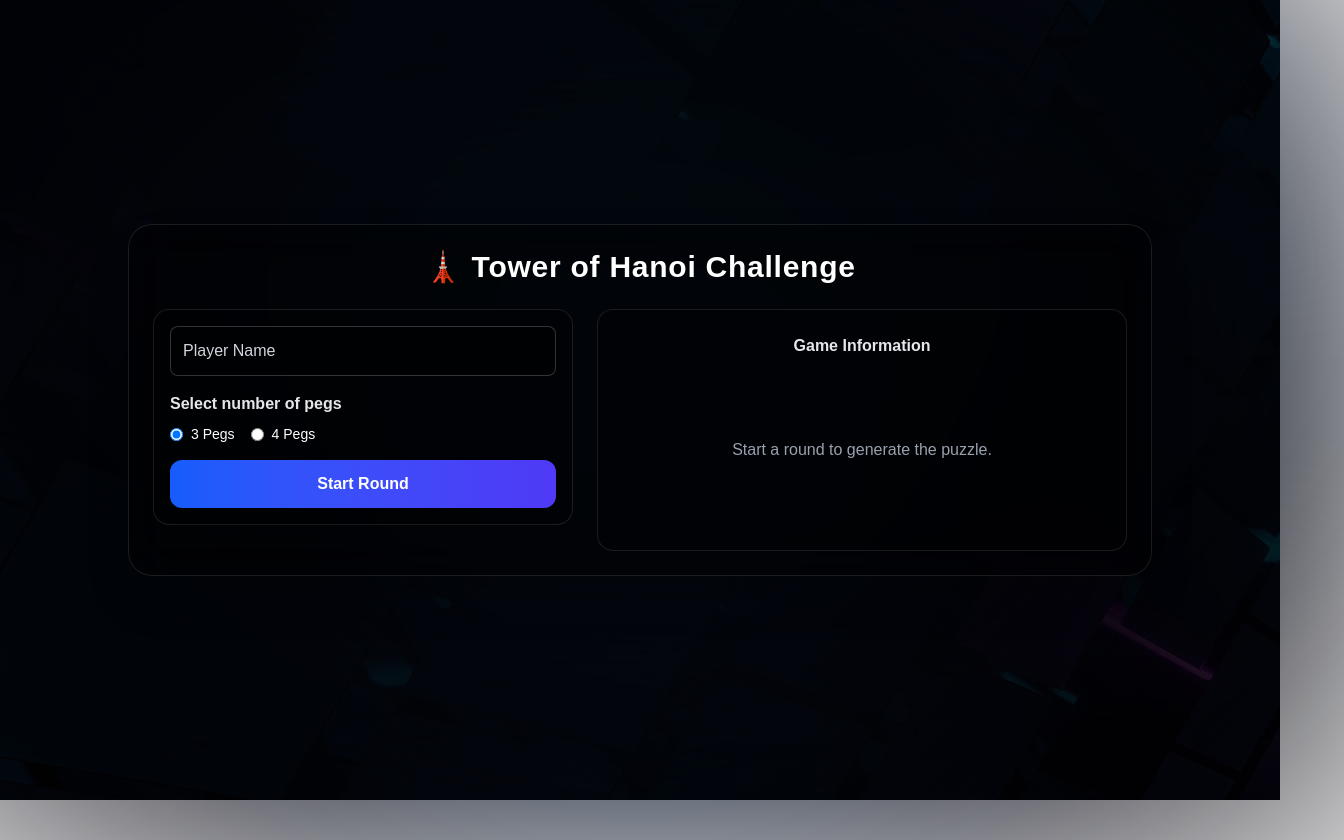
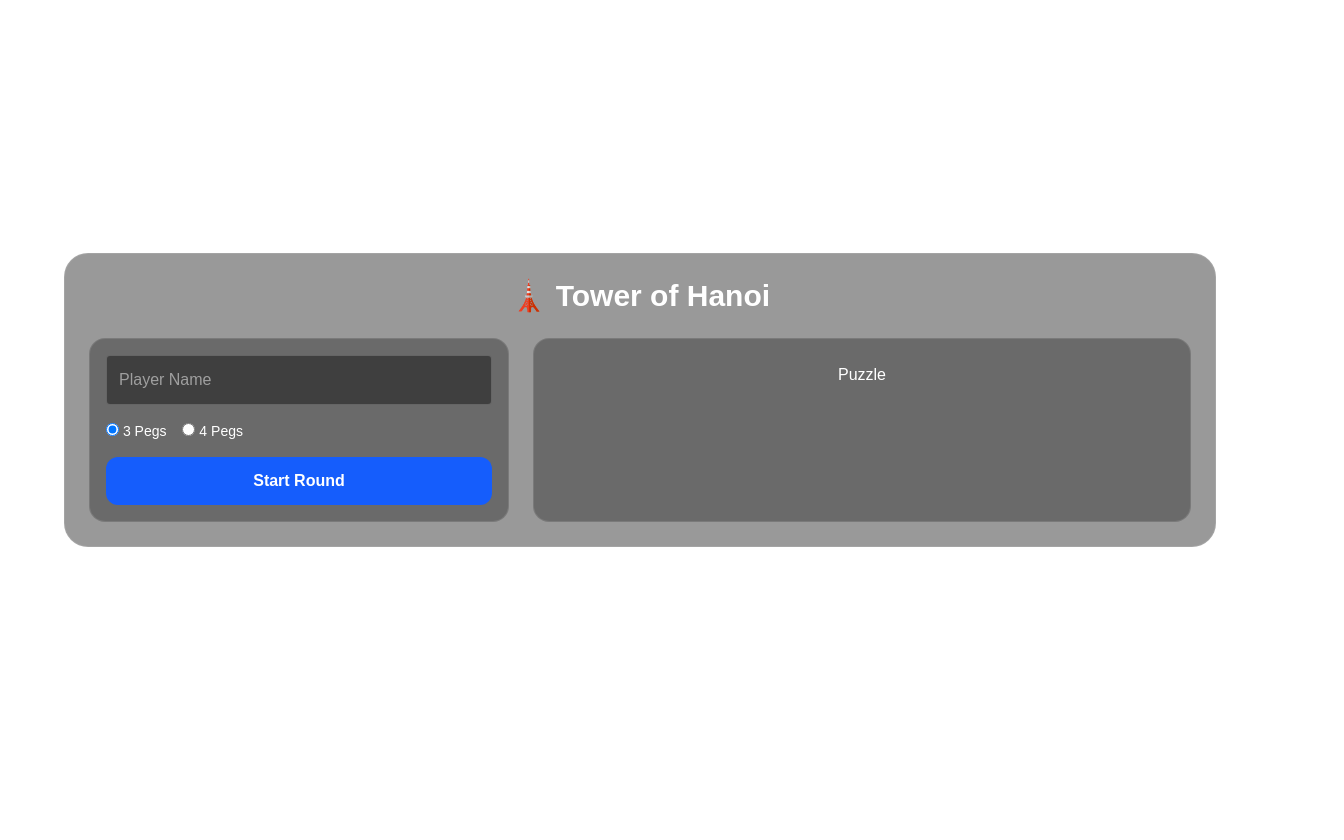
Before and after one commit to MenukaRanasinghe/PentaPlay, a Next.js app in the folder frontend/: page /tower-hanoi in a window 1280 px wide. Shown: the whole page, 1344 px wide, since content can reach past the window. After the commit the page ends 800 px from the top, so only its background shows below. Built offline with nearby package versions, Linux system fonts and the light colour scheme.

Commit message:
Tower of Hanoi UI changes

```diff
--- a/frontend/app/tower-hanoi/page.tsx
+++ b/frontend/app/tower-hanoi/page.tsx
@@ -3,11 +3,14 @@
 import { useState } from "react";
 import axios from "axios";
 
-type AlgoRow = {
-  name: string;
-  moves: number;
-  timeMs: number;
-};
+type PegState = Record<string, number[]>;
+
+type ResultState = {
+  outcome: "win" | "lose" | "draw";
+  movesGuess: number;
+  correctMoves: number;
+  optimalSequence: string[];
+} | null;
 
 export default function TowerOfHanoiPage() {
   const [playerName, setPlayerName] = useState("");
@@ -20,23 +23,16 @@ export default function TowerOfHanoiPage() {
   const [dest, setDest] = useState<string | null>(null);
   const [pegLabels, setPegLabels] = useState<string[]>([]);
 
-  const [choices, setChoices] = useState<number[]>([]);
-  const [algos, setAlgos] = useState<AlgoRow[]>([]);
+  const [pegState, setPegState] = useState<PegState>({});
+  const [selectedPeg, setSelectedPeg] = useState<string | null>(null);
+
   const [sequenceText, setSequenceText] = useState("");
+  const [result, setResult] = useState<ResultState>(null);
 
-  const [result, setResult] = useState<null | {
-    outcome: "win" | "lose" | "draw";
-    movesGuess: number;
-    correctMoves: number;
-    optimalSequence: string[];
-  }>(null);
+  const [movesGuess, setMovesGuess] = useState<number | "">("");
 
   async function startGame(e: React.FormEvent) {
     e.preventDefault();
-    setResult(null);
-    setChoices([]);
-    setAlgos([]);
-    setSequenceText("");
 
     if (!playerName.trim()) {
       alert("Please enter player name");
@@ -45,36 +41,90 @@ export default function TowerOfHanoiPage() {
 
     try {
       setLoading(true);
-      const res = await axios.post("http://localhost:5000/tower-hanoi/new-game", {
-        playerName,
-        pegs,
-      });
+      setResult(null);
+      setSequenceText("");
+      setMovesGuess("");
+      setSelectedPeg(null);
+
+      const res = await axios.post(
+        "http://localhost:5000/tower-hanoi/new-game",
+        { playerName, pegs }
+      );
 
       setGameId(res.data.gameId);
       setDisks(res.data.disks);
       setSource(res.data.source);
       setDest(res.data.dest);
-      setPegLabels(res.data.pegLabels || []);
-      setChoices(res.data.choices);
-      setAlgos(res.data.algorithms || []);
+      setPegLabels(res.data.pegLabels);
+
+      const state: PegState = {};
+      res.data.pegLabels.forEach((p: string) => (state[p] = []));
+      for (let i = res.data.disks; i >= 1; i--) {
+        state[res.data.source].push(i);
+      }
+      setPegState(state);
     } catch (err: any) {
-      alert(err?.response?.data?.error ?? "Failed to start Hanoi game");
+      alert(err?.response?.data?.error ?? "Failed to start game");
     } finally {
       setLoading(false);
     }
   }
 
-  async function submitAnswer(movesGuess: number) {
-    if (!gameId) return;
+  function onPegClick(peg: string) {
+    if (!pegState[peg]) return;
+
+    if (!selectedPeg) {
+      if (pegState[peg].length === 0) return;
+      setSelectedPeg(peg);
+      return;
+    }
+
+    if (selectedPeg === peg) {
+      setSelectedPeg(null);
+      return;
+    }
+
+    const from = selectedPeg;
+    const to = peg;
+
+    const fromStack = pegState[from];
+    const toStack = pegState[to];
+
+    const disk = fromStack[fromStack.length - 1];
+    const topDest = toStack[toStack.length - 1];
+
+    if (topDest && topDest < disk) {
+      alert("Illegal move ❌");
+      setSelectedPeg(null);
+      return;
+    }
+
+    const newState = { ...pegState };
+    newState[from] = fromStack.slice(0, -1);
+    newState[to] = [...toStack, disk];
+
+    setPegState(newState);
+    setSequenceText((s) => (s ? `${s}, ${from}->${to}` : `${from}->${to}`));
+    setSelectedPeg(null);
+  }
+
+  async function submitAnswer() {
+    if (!gameId || movesGuess === "") {
+      alert("Please enter number of moves");
+      return;
+    }
 
     try {
       setLoading(true);
-      const res = await axios.post("http://localhost:5000/tower-hanoi/submit", {
+      const res = await axios.post(
+        "http://localhost:5000/tower-hanoi/submit",
+        {
           gameId,
           playerName,
-        movesGuess,
+          movesGuess: Number(movesGuess),
           sequenceText,
-      });
+        }
+      );
 
       setResult({
         outcome: res.data.outcome,
@@ -83,127 +133,66 @@ export default function TowerOfHanoiPage() {
         optimalSequence: res.data.optimalSequence,
       });
     } catch (err: any) {
-      alert(err?.response?.data?.error ?? "Failed to submit answer");
+      alert(err?.response?.data?.error ?? "Submit failed");
     } finally {
       setLoading(false);
     }
   }
 
   return (
-    <main
-      className="relative min-h-screen text-white"
-      style={{ backgroundImage: "url('/bg.jpg')" }}
-    >
-      <div className="absolute inset-0">
-        <div
-          className="absolute inset-0 bg-cover bg-center scale-110 blur-[140px]"
-          style={{ backgroundImage: "url('/bg.jpg')" }}
-        />
-        <div className="absolute inset-0 bg-black/70" />
-      </div>
-
-      <div className="relative z-10 min-h-screen flex items-center justify-center px-6 py-10">
-        <div className="w-full max-w-5xl mx-auto">
-          <div className="bg-black/40 backdrop-blur-xl border border-white/10 rounded-3xl shadow-2xl p-6">
-            <h1 className="text-3xl font-extrabold mb-6 text-center tracking-wide">
-              🗼 Tower of Hanoi Challenge
+    <main className="min-h-screen text-white flex justify-center items-center px-6 py-10">
+      <div className="w-full max-w-6xl bg-black/40 border border-white/10 rounded-3xl p-6">
+        <h1 className="text-3xl font-bold text-center mb-6">
+          🗼 Tower of Hanoi
         </h1>
 
-            <section className="grid grid-cols-1 lg:grid-cols-[420px_1fr] gap-6 items-start">
-              <div className="bg-black/30 border border-white/10 rounded-2xl p-4">
+        <section className="grid grid-cols-1 lg:grid-cols-[420px_1fr] gap-6 items-stretch">
+          <div className="bg-black/30 border border-white/10 rounded-2xl p-4 flex flex-col gap-4">
             <form onSubmit={startGame} className="grid gap-4">
               <input
-                    className="rounded-lg p-3 bg-black/40 border border-white/20 text-white placeholder-gray-300 focus:outline-none focus:ring-2 focus:ring-blue-500"
+                className="p-3 rounded bg-black/40 border border-white/20"
                 placeholder="Player Name"
                 value={playerName}
                 onChange={(e) => setPlayerName(e.target.value)}
               />
 
-                  <div>
-                    <p className="font-semibold mb-2 text-gray-200">
-                      Select number of pegs
-                    </p>
               <div className="flex gap-4 text-sm">
-                      <label className="flex items-center gap-2">
-                        <input
-                          type="radio"
-                          checked={pegs === 3}
-                          onChange={() => setPegs(3)}
-                        />
-                        3 Pegs
+                <label>
+                  <input type="radio" checked={pegs === 3} onChange={() => setPegs(3)} /> 3 Pegs
                 </label>
-                      <label className="flex items-center gap-2">
-                        <input
-                          type="radio"
-                          checked={pegs === 4}
-                          onChange={() => setPegs(4)}
-                        />
-                        4 Pegs
+                <label>
+                  <input type="radio" checked={pegs === 4} onChange={() => setPegs(4)} /> 4 Pegs
                 </label>
               </div>
-                  </div>
 
-                  <button
-                    type="submit"
-                    disabled={loading}
-                    className="h-12 rounded-xl bg-gradient-to-r from-blue-600 to-indigo-600 hover:from-blue-500 hover:to-indigo-500 transition-all font-semibold shadow-lg"
-                  >
-                    {loading ? "Preparing..." : "Start Round"}
+              <button className="h-12 bg-blue-600 rounded-xl font-semibold">
+                Start Round
               </button>
             </form>
 
-                {choices.length > 0 && (
-                  <div className="mt-6">
-                    <h3 className="font-semibold mb-3 text-center text-gray-200">
-                      Guess the minimum moves
-                    </h3>
+            {disks && (
+              <>
+                <input
+                  type="number"
+                  min={1}
+                  placeholder="Enter number of moves"
+                  value={movesGuess}
+                  onChange={(e) => setMovesGuess(Number(e.target.value))}
+                  className="p-3 rounded bg-black/40 border border-white/20"
+                />
 
-                    <div className="flex flex-wrap justify-center gap-3">
-                      {choices.map((c) => (
                 <button
-                          key={c}
-                          onClick={() => submitAnswer(c)}
-                          disabled={loading}
-                          className="w-24 py-3 rounded-xl bg-black/50 border border-white/20 hover:bg-black/70 transition font-semibold"
+                  onClick={submitAnswer}
+                  className="h-12 bg-green-600 rounded-xl font-semibold"
                 >
-                          {c}
+                  Submit Answer
                 </button>
-                      ))}
-                    </div>
-
-                    <textarea
-                      className="mt-4 w-full rounded-lg p-3 bg-black/40 border border-white/20 text-sm text-white placeholder-gray-400"
-                      placeholder="Optional move sequence (A->B, A->C, ...)"
-                      value={sequenceText}
-                      onChange={(e) => setSequenceText(e.target.value)}
-                    />
-                  </div>
-                )}
-
-                {algos.length > 0 && (
-                  <div className="mt-6">
-                    <h3 className="font-semibold mb-3 text-center text-gray-200">
-                      Algorithm Results
-                    </h3>
-                    <div className="border border-white/10 rounded-xl p-4 bg-black/30 text-sm">
-                      {algos.map((a) => (
-                        <div
-                          key={a.name}
-                          className="flex justify-between border-b border-white/10 last:border-none py-1"
-                        >
-                          <span>{a.name}</span>
-                          <span>
-                            {a.moves} • {a.timeMs} ms
-                          </span>
-                        </div>
-                      ))}
-                    </div>
-                  </div>
+              </>
             )}
 
             {result && (
               <div
-                    className={`mt-6 rounded-xl p-5 text-center font-semibold ${
+                className={`p-4 rounded-xl text-center ${
                   result.outcome === "win"
                     ? "bg-green-500/20 text-green-300"
                     : result.outcome === "draw"
@@ -211,49 +200,33 @@ export default function TowerOfHanoiPage() {
                     : "bg-red-500/20 text-red-300"
                 }`}
               >
-                    <p>You guessed: {result.movesGuess}</p>
-                    <p>Correct moves: {result.correctMoves}</p>
-                    <p className="mt-2 text-lg">
-                      {result.outcome === "win" && "✅ You win!"}
-                      {result.outcome === "draw" && "🟡 Draw"}
-                      {result.outcome === "lose" && "❌ You lose"}
-                    </p>
+                <p>You: {result.movesGuess}</p>
+                <p>Correct: {result.correctMoves}</p>
               </div>
             )}
           </div>
 
           <div className="bg-black/30 border border-white/10 rounded-2xl p-6">
-                <h2 className="font-semibold mb-4 text-center text-gray-200">
-                  Game Information
-                </h2>
+            <h2 className="text-center mb-4">Puzzle</h2>
 
-                {!disks ? (
-                  <div className="text-center text-gray-400 py-16">
-                    Start a round to generate the puzzle.
+            <div className="flex justify-center gap-6">
+              {pegLabels.map((peg) => (
+                <div key={peg} onClick={() => onPegClick(peg)} className="cursor-pointer">
+                  <div className="text-center mb-2">
+                    {peg}
+                    {peg === source && " 🏁"}
+                    {peg === dest && " 🎯"}
                   </div>
-                ) : (
-                  <div className="space-y-3 text-sm text-gray-300">
-                    <p>
-                      Disks: <b className="text-white">{disks}</b>
-                    </p>
-                    <p>
-                      Pegs: <b className="text-white">{pegs}</b>
-                    </p>
-                    <p>
-                      Source → Destination:{" "}
-                      <b className="text-white">
-                        {source} → {dest}
-                      </b>
-                    </p>
-                    <p className="text-xs text-gray-400">
-                      Rules: Move one disk at a time. Never place a larger disk on a smaller one.
-                    </p>
+                  <div className="w-28 h-52 border border-white/20 rounded-xl flex flex-col-reverse items-center gap-1 p-2">
+                    {(pegState[peg] || []).map((d, i) => (
+                      <div key={i} className="h-3 bg-blue-500 rounded" style={{ width: `${40 + d * 8}%` }} />
+                    ))}
                   </div>
-                )}
+                </div>
+              ))}
+            </div>
           </div>
         </section>
-          </div>
-        </div>
       </div>
     </main>
   );
```
Lines whose indentation alone changed are shown as unchanged.
